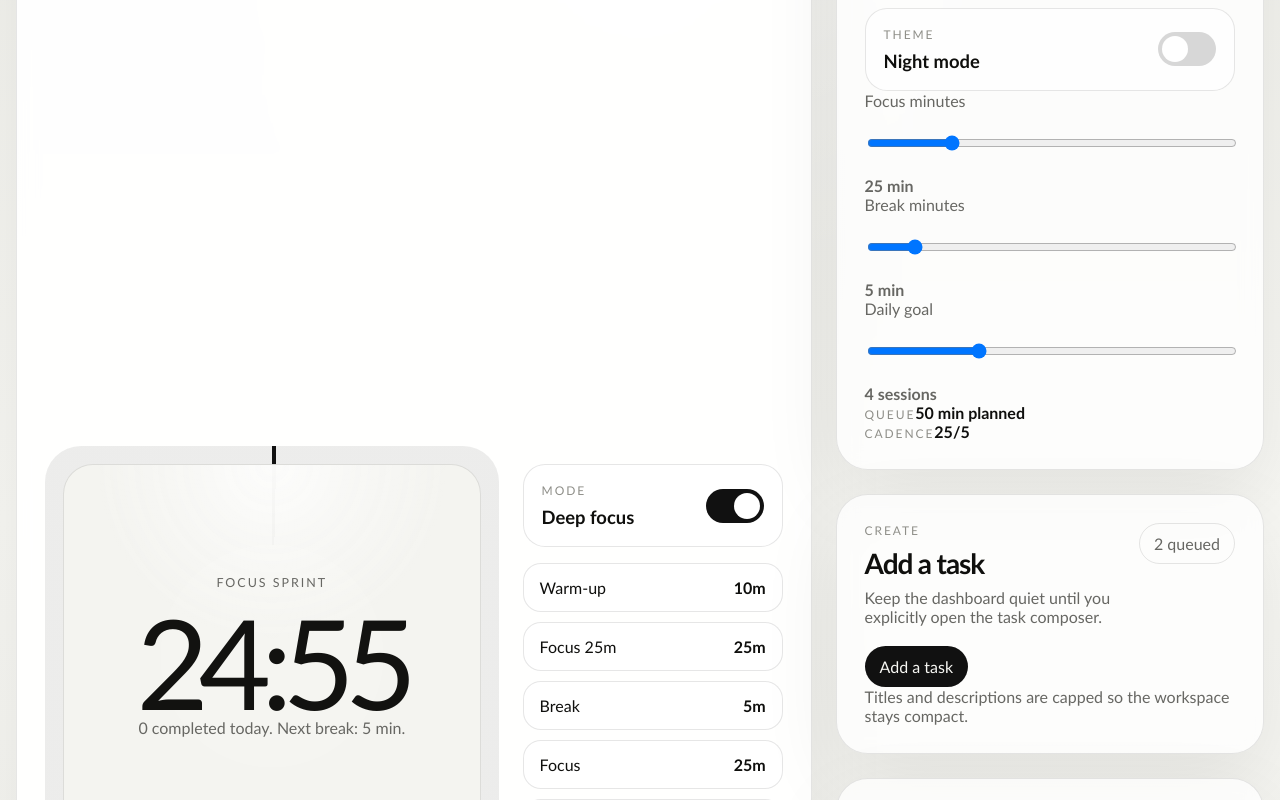
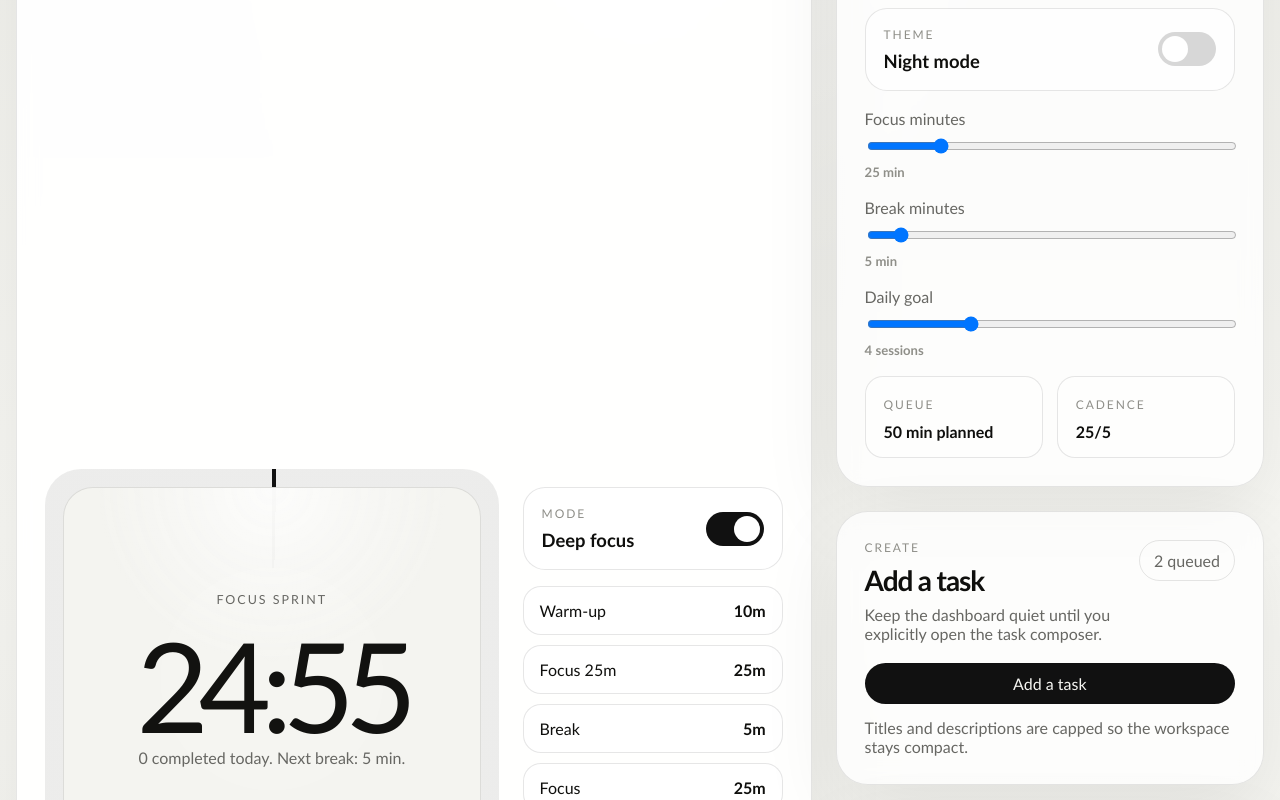
Before and after one commit to longjl1/Time-to-mato, a Next.js app: page / in a window 1280 px wide. Shown: the part 280-1080 px from the top of the page. Built offline with nearby package versions, Linux system fonts and the light colour scheme.

Commit message:
Add dark-mode and dialog styling to the global theme

```diff
--- a/app/globals.css
+++ b/app/globals.css
@@ -7,6 +7,17 @@
   --muted: #676763;
   --dim: #8f8f89;
   --shadow: 0 28px 80px rgba(18, 18, 16, 0.08);
+}
+
+:root[data-theme="dark"] {
+  --bg: #10100f;
+  --panel: rgba(26, 26, 24, 0.84);
+  --panel-strong: rgba(31, 31, 29, 0.95);
+  --line: rgba(255, 255, 255, 0.1);
+  --text: #f4f4ef;
+  --muted: #b1b1aa;
+  --dim: #8f8f88;
+  --shadow: 0 30px 80px rgba(0, 0, 0, 0.34);
 }
 
 * {
@@ -25,6 +36,12 @@ body {
     linear-gradient(180deg, #efefea, #f7f7f3 40%, #ecece7);
   color: var(--text);
   font-family: "Trebuchet MS", "Avenir Next", "Segoe UI", sans-serif;
+}
+
+:root[data-theme="dark"] body {
+  background:
+    radial-gradient(circle at top, rgba(255, 255, 255, 0.04), transparent 30%),
+    linear-gradient(180deg, #0e0e0d, #121210 40%, #151513);
 }
 
 a {
@@ -183,6 +200,7 @@ textarea {
     conic-gradient(#111111 var(--progress), rgba(17, 17, 17, 0.08) var(--progress));
   isolation: isolate;
   overflow: hidden;
+  min-width: 0;
 }
 
 .timer-ring::after {
@@ -199,6 +217,8 @@ textarea {
 
 .timer-core {
   text-align: center;
+  width: min(100%, 320px);
+  margin: 0 auto;
 }
 
 .timer-mode {
@@ -214,6 +234,38 @@ textarea {
   line-height: 0.9;
   letter-spacing: -0.08em;
   animation: pulse 1.2s ease-in-out infinite;
+  font-variant-numeric: tabular-nums;
+  white-space: nowrap;
+}
+
+.timer-display-shell {
+  min-height: 7.8rem;
+  display: grid;
+  place-items: center;
+}
+
+.timer-copy-shell {
+  min-width: 0;
+}
+
+.timer-task-title,
+.timer-task-copy,
+.task-copy strong,
+.task-copy span {
+  overflow: hidden;
+  text-overflow: ellipsis;
+}
+
+.timer-task-title {
+  display: -webkit-box;
+  -webkit-line-clamp: 2;
+  -webkit-box-orient: vertical;
+}
+
+.timer-task-copy {
+  display: -webkit-box;
+  -webkit-line-clamp: 2;
+  -webkit-box-orient: vertical;
 }
 
 .timer-side {
@@ -311,6 +363,12 @@ textarea {
   resize: vertical;
 }
 
+.task-field input[type="range"] {
+  padding: 0;
+  background: transparent;
+  border: 0;
+}
+
 .task-button,
 .task-actions button {
   border: 1px solid var(--line);
@@ -319,6 +377,11 @@ textarea {
   color: #f7f7f3;
   padding: 10px 14px;
   cursor: pointer;
+}
+
+.task-button--ghost {
+  background: rgba(255, 255, 255, 0.2);
+  color: var(--text);
 }
 
 .task-actions button {
@@ -373,6 +436,17 @@ textarea {
   display: flex;
   gap: 10px;
   flex-wrap: wrap;
+}
+
+.launch-row {
+  display: grid;
+  gap: 14px;
+}
+
+.field-meta,
+.setting-readout {
+  color: var(--dim);
+  font-size: 0.82rem;
 }
 
 .task-list--soft li {
@@ -462,6 +536,69 @@ textarea {
 .tabs-panel {
   border-top: 1px solid var(--line);
   padding-top: 18px;
+}
+
+.settings-grid {
+  display: grid;
+  gap: 18px;
+}
+
+.settings-summary {
+  display: grid;
+  grid-template-columns: repeat(2, minmax(0, 1fr));
+  gap: 14px;
+  margin-top: 18px;
+}
+
+.settings-summary div {
+  padding: 16px 18px;
+  border-radius: 18px;
+  border: 1px solid var(--line);
+  background: rgba(255, 255, 255, 0.46);
+}
+
+.settings-summary strong {
+  display: block;
+  margin-top: 10px;
+}
+
+.dialog-backdrop {
+  position: fixed;
+  inset: 0;
+  background: rgba(12, 12, 10, 0.54);
+  backdrop-filter: blur(8px);
+}
+
+.dialog-popup {
+  position: fixed;
+  inset: 50% auto auto 50%;
+  transform: translate(-50%, -50%);
+  width: min(520px, calc(100% - 24px));
+  z-index: 10;
+}
+
+.dialog-shell {
+  border: 1px solid var(--line);
+  border-radius: 30px;
+  background: var(--panel-strong);
+  box-shadow: var(--shadow);
+  padding: 24px;
+}
+
+.dialog-title {
+  margin: 0 0 8px;
+  font-size: 1.5rem;
+}
+
+.dialog-description {
+  margin: 0 0 20px;
+  color: var(--muted);
+}
+
+.dialog-actions {
+  display: flex;
+  justify-content: flex-end;
+  gap: 10px;
 }
 
 .calendar-surface {
@@ -567,4 +704,8 @@ textarea {
     flex-direction: column;
     align-items: start;
   }
+
+  .settings-summary {
+    grid-template-columns: 1fr;
+  }
 }
```
